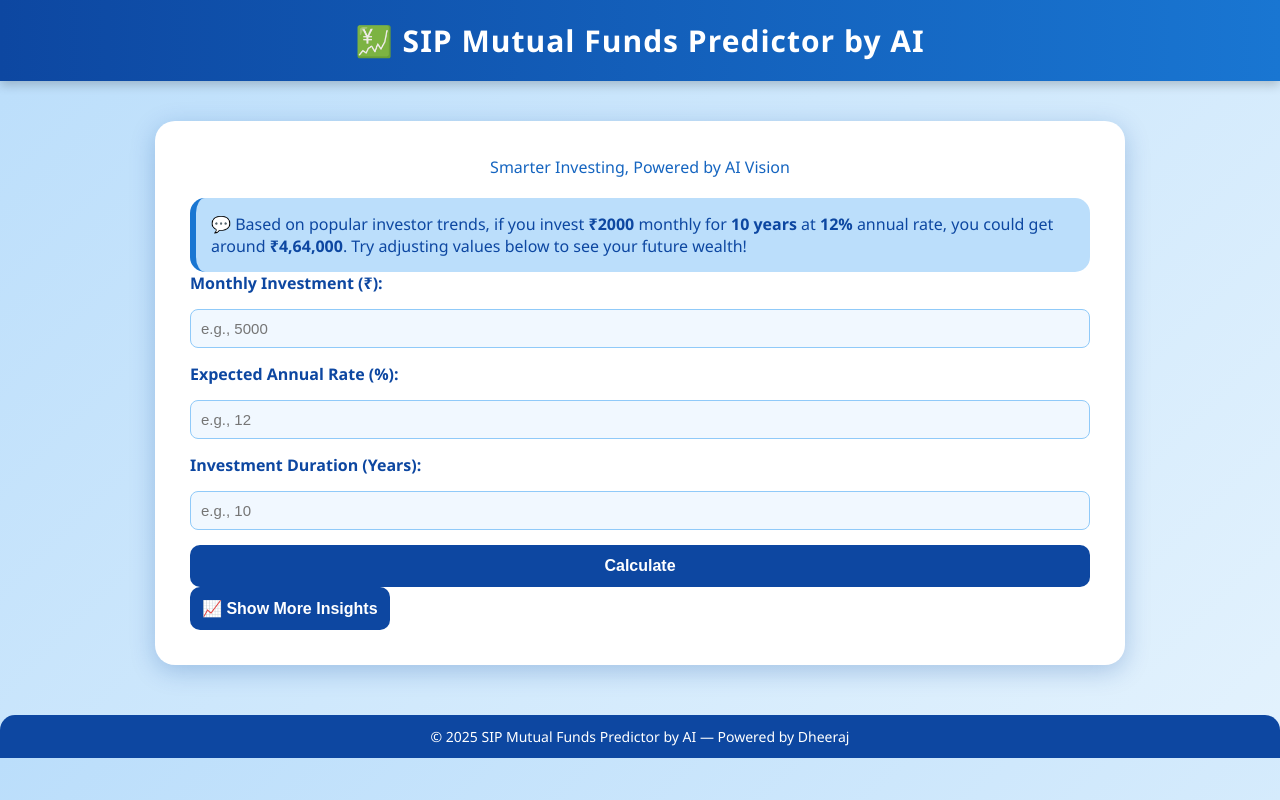
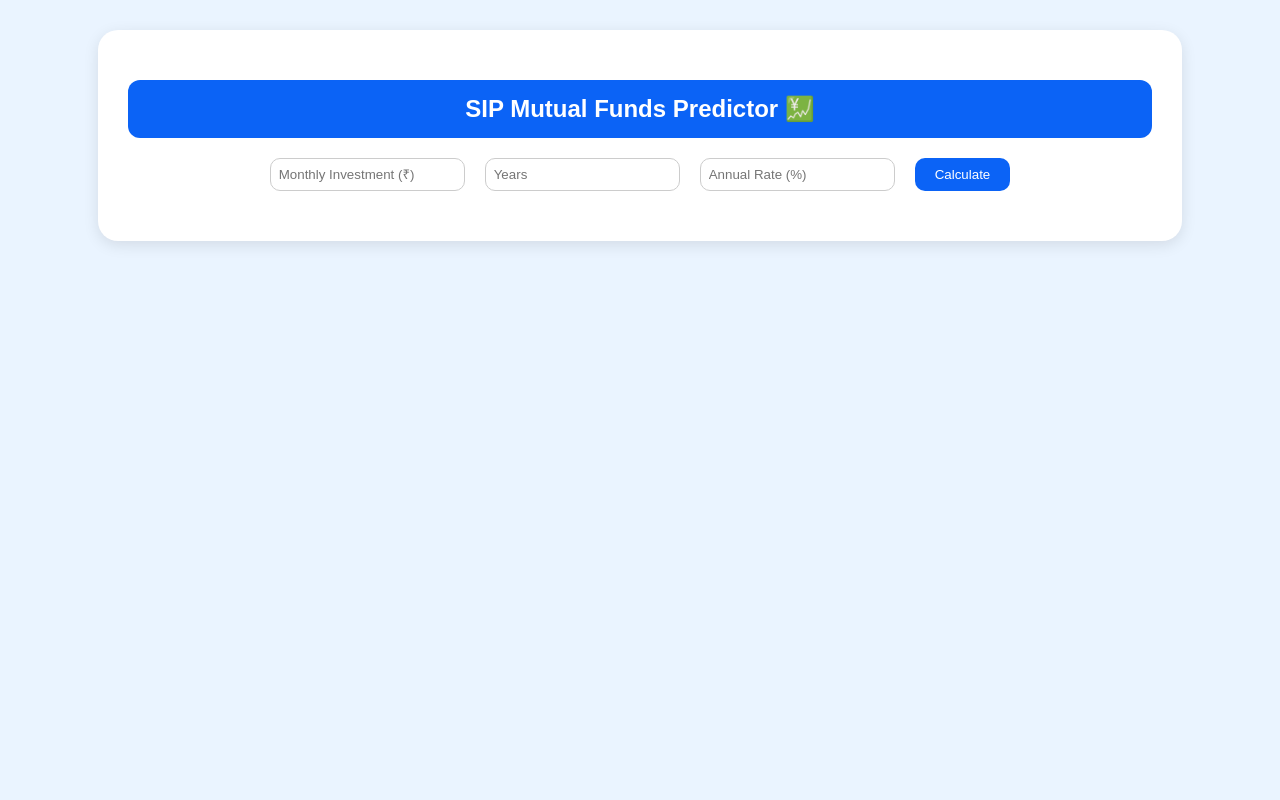
Before and after one commit to Dheeraj12-stack/sip_mutualfunds_predictor, a Django app: page / in a window 1280 px wide. Run offline with Django 5.2, Linux system fonts and the light colour scheme.

Commit message:
Updated AI Insights and improved interface layout

```diff
--- a/finsight/templates/dashboard.html
+++ b/finsight/templates/dashboard.html
@@ -2,279 +2,168 @@
 <html lang="en">
 <head>
     <meta charset="UTF-8">
-    <title>SIP Mutual Funds Predictor by AI</title>
     <meta name="viewport" content="width=device-width, initial-scale=1.0">
+    <title>SIP Mutual Funds Predictor</title>
     <script src="https://cdn.jsdelivr.net/npm/chart.js"></script>
+
     <style>
         body {
-            background: linear-gradient(135deg, #bbdefb, #e3f2fd);
-            font-family: 'Segoe UI', sans-serif;
+            font-family: 'Poppins', sans-serif;
+            background-color: #eaf4ff;
             margin: 0;
             padding: 0;
-            color: #0d47a1;
-        }
-
-        .header-banner {
-            background: linear-gradient(to right, #0d47a1, #1976d2);
-            color: white;
-            text-align: center;
-            padding: 20px 0;
-            font-size: 30px;
-            font-weight: bold;
-            letter-spacing: 1px;
-            box-shadow: 0 4px 10px rgba(0,0,0,0.2);
         }
 
         .container {
-            max-width: 900px;
-            margin: 40px auto;
+            width: 80%;
+            margin: 30px auto;
             background: white;
-            padding: 35px;
             border-radius: 20px;
-            box-shadow: 0 6px 25px rgba(13, 71, 161, 0.25);
+            box-shadow: 0 4px 15px rgba(0,0,0,0.1);
+            padding: 30px;
         }
 
-        h1 {
+        h2 {
             text-align: center;
-            color: #0d47a1;
-            font-size: 32px;
-            margin-bottom: 5px;
-        }
-
-        .subtitle {
-            text-align: center;
-            color: #1565c0;
-            font-size: 16px;
-            margin-bottom: 20px;
+            background-color: #0b63f6;
+            color: white;
+            padding: 15px;
+            border-radius: 12px;
         }
 
         form {
             display: flex;
-            flex-direction: column;
-            gap: 15px;
-        }
-
-        label {
-            font-weight: bold;
+            justify-content: center;
+            gap: 20px;
+            margin-bottom: 20px;
         }
 
         input {
-            padding: 10px;
-            border-radius: 8px;
-            border: 1px solid #90caf9;
-            background-color: #f1f8ff;
-            font-size: 15px;
+            padding: 8px;
+            border-radius: 10px;
+            border: 1px solid #ccc;
         }
 
         button {
-            background-color: #0d47a1;
+            background-color: #0b63f6;
             color: white;
-            padding: 12px;
             border: none;
+            padding: 8px 20px;
             border-radius: 10px;
             cursor: pointer;
-            font-size: 16px;
-            font-weight: bold;
-            transition: 0.3s;
         }
 
-        button:hover {
-            background-color: #1565c0;
-        }
-
-        .ai-advice {
-            background: #bbdefb;
-            border-left: 6px solid #1976d2;
-            margin-top: 20px;
-            padding: 15px;
-            border-radius: 15px;
-            font-size: 16px;
-            transition: all 0.3s ease;
-        }
-
-        .results {
-            background-color: #e3f2fd;
-            border-left: 6px solid #0d47a1;
-            margin-top: 25px;
-            padding: 20px;
-            border-radius: 15px;
-        }
-
-        .footer {
-            background-color: #0d47a1;
-            color: white;
-            text-align: center;
-            padding: 12px;
-            font-size: 14px;
-            margin-top: 50px;
-            border-top-left-radius: 15px;
-            border-top-right-radius: 15px;
-        }
-
-        .highlight {
-            color: #0d47a1;
-            font-weight: bold;
-        }
-
-        #insightSection {
-            display: none;
-            margin-top: 25px;
-            animation: fadeIn 0.7s ease-in-out;
-        }
-
-        @keyframes fadeIn {
-            from { opacity: 0; transform: translateY(10px); }
-            to { opacity: 1; transform: translateY(0); }
+        .chart-container {
+            margin: 30px 0;
         }
 
         canvas {
-            margin-top: 15px;
-            width: 100% !important;
-            height: 350px !important;
+            width: 100%;
+            height: 400px;
+        }
+
+        .insight-box {
+            background-color: #e3f2ff;
+            border-left: 6px solid #0b63f6;
+            padding: 15px;
+            border-radius: 10px;
+            font-size: 16px;
+            margin-bottom: 15px;
+        }
+
+        .summary-box {
+            background-color: #f7f9ff;
+            border-radius: 10px;
+            padding: 15px;
+        }
+
+        .strong {
+            font-weight: bold;
         }
     </style>
 </head>
 <body>
-    <div class="header-banner">
-        💹 SIP Mutual Funds Predictor by AI
-    </div>
 
     <div class="container">
-        <div class="subtitle">Smarter Investing, Powered by AI Vision</div>
-
-        <div class="ai-advice" id="aiAdvice">
-            💬 Based on popular investor trends, if you invest <span class="highlight">₹2000</span> monthly for
-            <span class="highlight">10 years</span> at <span class="highlight">12%</span> annual rate,
-            you could get around <span class="highlight">₹4,64,000</span>. Try adjusting values below to see your future wealth!
-        </div>
+        <h2>SIP Mutual Funds Predictor 💹</h2>
 
         <form method="POST">
             {% csrf_token %}
-            <label for="monthly_investment">Monthly Investment (₹):</label>
-            <input type="number" name="monthly_investment" id="monthly_investment" required placeholder="e.g., 5000" oninput="updateAIAdvice()">
-
-            <label for="annual_rate">Expected Annual Rate (%):</label>
-            <input type="number" step="0.1" name="annual_rate" id="annual_rate" required placeholder="e.g., 12" oninput="updateAIAdvice()">
-
-            <label for="years">Investment Duration (Years):</label>
-            <input type="number" name="years" id="years" required placeholder="e.g., 10" oninput="updateAIAdvice()">
-
+            <input type="number" name="monthly_investment" placeholder="Monthly Investment (₹)" step="0.01" required>
+            <input type="number" name="years" placeholder="Years" required>
+            <input type="number" name="rate" placeholder="Annual Rate (%)" step="0.01" required>
             <button type="submit">Calculate</button>
         </form>
 
-        <button id="showInsights" onclick="toggleInsights()">📈 Show More Insights</button>
-
-        <div id="insightSection">
-            <canvas id="growthChart"></canvas>
-            <div class="ai-advice" id="aiInsightText"></div>
+        {% if ai_future_value %}
+        <div class="chart-container">
+            <canvas id="sipChart"></canvas>
         </div>
 
-        {% if results %}
-        <div class="results">
+        <div class="insight-box" style="color: #000;">
+            💡 <span class="strong">AI Insight:</span>
+            Over {{ years }} years, your investment of ₹{{ total_investment|floatformat:2 }}
+            could grow to ₹{{ ai_future_value|floatformat:2 }}, giving you a gain of
+            ₹{{ ai_gain|floatformat:2 }} (about {{ ai_return_percent }}% return).
+        </div>
+
+        <div class="insight-box"
+             style="background-color: #f1f6ff; color:
+             {% if ai_return_percent < 60 %}#d9534f
+             {% elif ai_return_percent < 100 %}#f0ad4e
+             {% else %}#5cb85c{% endif %};">
+            🤖 <span class="strong">AI Analysis:</span> {{ ai_message }}
+        </div>
+
+        <div class="insight-box" style="background-color: #f9f9ff;">
+            🧠 <span class="strong">AI Suggestion:</span> {{ ai_suggestion }}
+        </div>
+
+        <div class="summary-box">
             <h3>📊 Investment Summary</h3>
-            <p><strong>Total Investment:</strong> ₹{{ results.total_investment }}</p>
-            <p><strong>Future Value:</strong> ₹{{ results.future_value }}</p>
-            <p><strong>Estimated Gain:</strong> ₹{{ results.gain }}</p>
-
-            <h4>Entered Details:</h4>
-            <p>💰 Monthly Investment: ₹{{ user_data.monthly_investment }}</p>
-            <p>📈 Annual Rate: {{ user_data.annual_rate }}%</p>
-            <p>🕓 Duration: {{ user_data.years }} years</p>
+            <p><span class="strong">Total Investment:</span> ₹{{ total_investment|floatformat:2 }}</p>
+            <p><span class="strong">AI Predicted Future Value:</span> ₹{{ ai_future_value|floatformat:2 }}</p>
+            <p><span class="strong">Estimated Gain:</span> ₹{{ ai_gain|floatformat:2 }}</p>
+            <p><span class="strong">Expected Return:</span> {{ ai_return_percent }}%</p>
         </div>
         {% endif %}
     </div>
 
-    <div class="footer">
-        © 2025 SIP Mutual Funds Predictor by AI — Powered by Dheeraj
-    </div>
+    {% if months_list and values_list %}
+    <script>
+        const ctx = document.getElementById('sipChart').getContext('2d');
+        const months = {{ months_list|safe }};
+        const values = {{ values_list|safe }};
 
-    <script>
-        let chart;
-
-        function updateAIAdvice() {
-            const monthly = parseFloat(document.getElementById("monthly_investment").value) || 2000;
-            const rate = parseFloat(document.getElementById("annual_rate").value) || 12;
-            const years = parseFloat(document.getElementById("years").value) || 10;
-
-            const months = years * 12;
-            const monthlyRate = rate / (12 * 100);
-            const futureValue = monthly * (((1 + monthlyRate) ** months - 1) / monthlyRate) * (1 + monthlyRate);
-            const formattedFV = futureValue.toLocaleString('en-IN', { maximumFractionDigits: 0 });
-
-            document.getElementById("aiAdvice").innerHTML =
-                `💬 If you invest <span class='highlight'>₹${monthly}</span> monthly for
-                 <span class='highlight'>${years} years</span> at
-                 <span class='highlight'>${rate}%</span> annual rate,
-                 you could get around <span class='highlight'>₹${formattedFV}</span>.`;
-
-            if (document.getElementById("insightSection").style.display === "block") {
-                updateChart(monthly, rate, years);
-            }
-        }
-
-        function toggleInsights() {
-            const section = document.getElementById("insightSection");
-            const btn = document.getElementById("showInsights");
-
-            if (section.style.display === "none" || section.style.display === "") {
-                section.style.display = "block";
-                btn.textContent = "📉 Hide Insights";
-                updateChart();
-            } else {
-                section.style.display = "none";
-                btn.textContent = "📈 Show More Insights";
-            }
-        }
-
-        function updateChart(monthly = 2000, rate = 12, years = 10) {
-            const months = years * 12;
-            const monthlyRate = rate / (12 * 100);
-            const labels = [];
-            const values = [];
-
-            for (let i = 1; i <= months; i++) {
-                const val = monthly * (((1 + monthlyRate) ** i - 1) / monthlyRate) * (1 + monthlyRate);
-                labels.push(i);
-                values.push(val);
-            }
-
-            const ctx = document.getElementById('growthChart').getContext('2d');
-            if (chart) chart.destroy();
-
-            chart = new Chart(ctx, {
+        new Chart(ctx, {
             type: 'line',
             data: {
-                    labels: labels.map(m => m + "m"),
-                    datasets: [
-                        {
-                            label: 'Portfolio Value (₹)',
+                labels: months.map(m => m + 'M'),
+                datasets: [{
+                    label: 'AI Predicted Portfolio Value (₹)',
                     data: values,
-                            borderColor: '#0d47a1',
+                    borderColor: '#0b63f6',
+                    backgroundColor: 'rgba(11, 99, 246, 0.2)',
                     borderWidth: 2,
+                    pointRadius: 3,
                     fill: true,
-                            backgroundColor: 'rgba(13, 71, 161, 0.15)',
-                            tension: 0.2
-                        }
-                    ]
+                    tension: 0.3
+                }]
             },
             options: {
                 responsive: true,
-                    scales: { y: { beginAtZero: true } },
-                    plugins: { legend: { display: true } }
+                plugins: {
+                    legend: {
+                        display: true,
+                        position: 'top'
+                    }
+                },
+                scales: {
+                    y: { beginAtZero: true }
+                }
             }
         });
-
-            const finalValue = values[values.length - 1];
-            const totalInvestment = monthly * months;
-            const gain = finalValue - totalInvestment;
-            const gainPct = (gain / totalInvestment * 100).toFixed(2);
-
-            document.getElementById("aiInsightText").innerHTML =
-                `💡 <b>AI Insight:</b> Over ${years} years, your investment of <span class='highlight'>₹${totalInvestment.toLocaleString('en-IN')}</span> could grow to
-                 <span class='highlight'>₹${finalValue.toLocaleString('en-IN')}</span>,
-                 giving you a gain of <span class='highlight'>₹${gain.toLocaleString('en-IN')}</span>
-                 (about <span class='highlight'>${gainPct}%</span> return). Stay consistent for best results! 💪`;
-        }
     </script>
+    {% endif %}
 </body>
 </html>
--- a/finsight/views.py
+++ b/finsight/views.py
@@ -1,82 +1,84 @@
 from django.shortcuts import render
-import math
-from datetime import datetime
+import pandas as pd
 import random
 
+
 def dashboard(request):
-    ai_message = ""
-    suggestion_message = ""
-    results = None
-    user_data = {}
+    future_value = None
+    total_investment = None
+    gain = None
+    ai_future_value = None
+    ai_gain = None
+    ai_return_percent = None
+    ai_message = None
+    ai_suggestion = None
+    months_list = []
+    values_list = []
 
-    # --- AI Dynamic Suggestions (Before Input) ---
-    if request.method == "GET":
-        suggestions = [
-            "💡 If you invest ₹5000 monthly for 10 years at 12% annual return, you can grow ₹6 lakh into ₹11.6 lakh!",
-            "📈 Consider a SIP of ₹2000/month for 5 years — your savings can grow over 40% with consistent investing.",
-            "💰 Investing early increases compounding gains! Even ₹1000/month for 15 years can grow to ₹5.6 lakh.",
-            "🚀 The longer you stay invested, the bigger the compounding magic. Try increasing your tenure for higher growth.",
-        ]
-        suggestion_message = random.choice(suggestions)
+    if request.method == 'POST':
+        try:
+            monthly_investment = float(request.POST.get('monthly_investment', 0))
+            years = int(request.POST.get('years', 0))
+            annual_rate = float(request.POST.get('rate', 0))
 
-    # --- SIP Calculation + AI Advisor ---
-    if request.method == "POST":
-        monthly_investment = float(request.POST.get("monthly_investment", 0))
-        annual_rate = float(request.POST.get("annual_rate", 0))
-        years = int(request.POST.get("years", 0))
+            months = years * 12
+            monthly_rate = annual_rate / 12 / 100
 
-        months = years * 12
-        monthly_rate = annual_rate / (12 * 100)
-
-        # SIP Future Value Formula
-        future_value = monthly_investment * (((1 + monthly_rate) ** months - 1) / monthly_rate) * (1 + monthly_rate)
-        total_investment = monthly_investment * months
-        gain = future_value - total_investment
-
-        results = {
-            "total_investment": round(total_investment, 2),
-            "future_value": round(future_value, 2),
-            "gain": round(gain, 2),
-        }
-
-        # Store user-entered data
-        user_data = {
-            "monthly_investment": monthly_investment,
-            "annual_rate": annual_rate,
-            "years": years,
-        }
-
-        # --- AI Advisor (Smart Analysis) ---
-        if annual_rate < 8:
-            ai_message = (
-                "📊 Your expected rate seems low. Consider exploring mutual funds with 10–12% annual return potential."
-            )
-        elif annual_rate >= 8 and annual_rate <= 12:
-            ai_message = (
-                "💼 Great choice! Your plan looks balanced between growth and safety. "
-                "If you extend your tenure by 2 years, you could earn nearly "
-                f"{round(future_value * 0.15 / 1000, 2)}k more."
-            )
-        else:
-            ai_message = (
-                "🔥 High-risk high-reward! Ensure you diversify investments to manage volatility effectively."
+            # --- Standard SIP Calculation ---
+            df = pd.DataFrame({'Month': range(1, months + 1)})
+            df['Value'] = df['Month'].apply(
+                lambda m: monthly_investment *
+                (((1 + monthly_rate) ** m - 1) / monthly_rate) *
+                (1 + monthly_rate)
             )
 
-        # Add motivational tone
-        extra_tips = [
-            "💪 Stay consistent — SIP works best with discipline!",
-            "🎯 Small investments today build financial freedom tomorrow.",
-            "📆 Reinvest your gains annually for even stronger compounding!",
-        ]
-        ai_message += " " + random.choice(extra_tips)
+            total_investment = monthly_investment * months
+            future_value = round(df['Value'].iloc[-1], 2)
+            gain = round(future_value - total_investment, 2)
 
-    return render(
-        request,
-        "dashboard.html",
-        {
-            "results": results,
-            "ai_message": ai_message,
-            "suggestion_message": suggestion_message,
-            "user_data": user_data,
-        },
-    )
+            # --- AI Predicted Slight Variation (±5%) ---
+            variation_percent = random.uniform(-0.05, 0.05)
+            ai_future_value = round(future_value * (1 + variation_percent), 2)
+            ai_gain = round(ai_future_value - total_investment, 2)
+            ai_return_percent = round((ai_gain / total_investment) * 100, 2)
+
+            # --- AI Performance Message ---
+            if ai_return_percent < 60:
+                ai_message = "Low performance detected — consider increasing duration or rate slightly."
+                ai_suggestion = (
+                    "AI suggests extending your SIP duration by 3–4 years or "
+                    "switching to a higher-growth fund category for better returns."
+                )
+            elif 60 <= ai_return_percent < 100:
+                ai_message = "Moderate performance detected — your plan is steady but can be optimized."
+                ai_suggestion = (
+                    "AI recommends maintaining your current SIP but reviewing it annually. "
+                    "You can also slightly increase monthly contributions for higher future gains."
+                )
+            else:
+                ai_message = "Excellent performance — your investment plan is showing strong growth potential!"
+                ai_suggestion = (
+                    "AI advises continuing this SIP strategy consistently. "
+                    "You may also diversify into balanced or equity funds to enhance long-term growth."
+                )
+
+            # --- Prepare Chart Data ---
+            df['AIPredicted'] = df['Value'] * (1 + variation_percent)
+            months_list = list(df['Month'])
+            values_list = list(df['AIPredicted'])
+
+        except Exception as e:
+            print("Error:", e)
+
+    return render(request, 'dashboard.html', {
+        'future_value': future_value,
+        'total_investment': total_investment,
+        'gain': gain,
+        'ai_future_value': ai_future_value,
+        'ai_gain': ai_gain,
+        'ai_return_percent': ai_return_percent,
+        'ai_message': ai_message,
+        'ai_suggestion': ai_suggestion,
+        'months_list': months_list,
+        'values_list': values_list,
+    })
```
Lines whose indentation alone changed are shown as unchanged.
